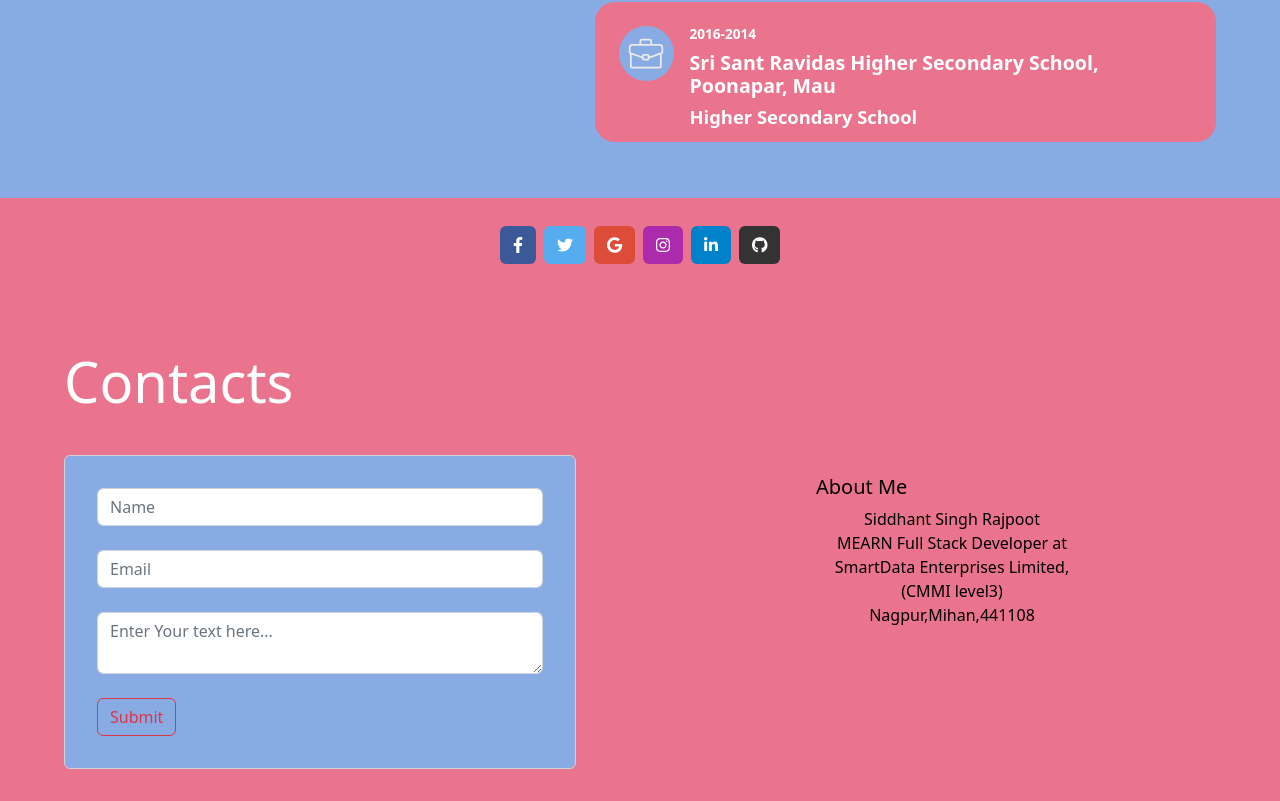
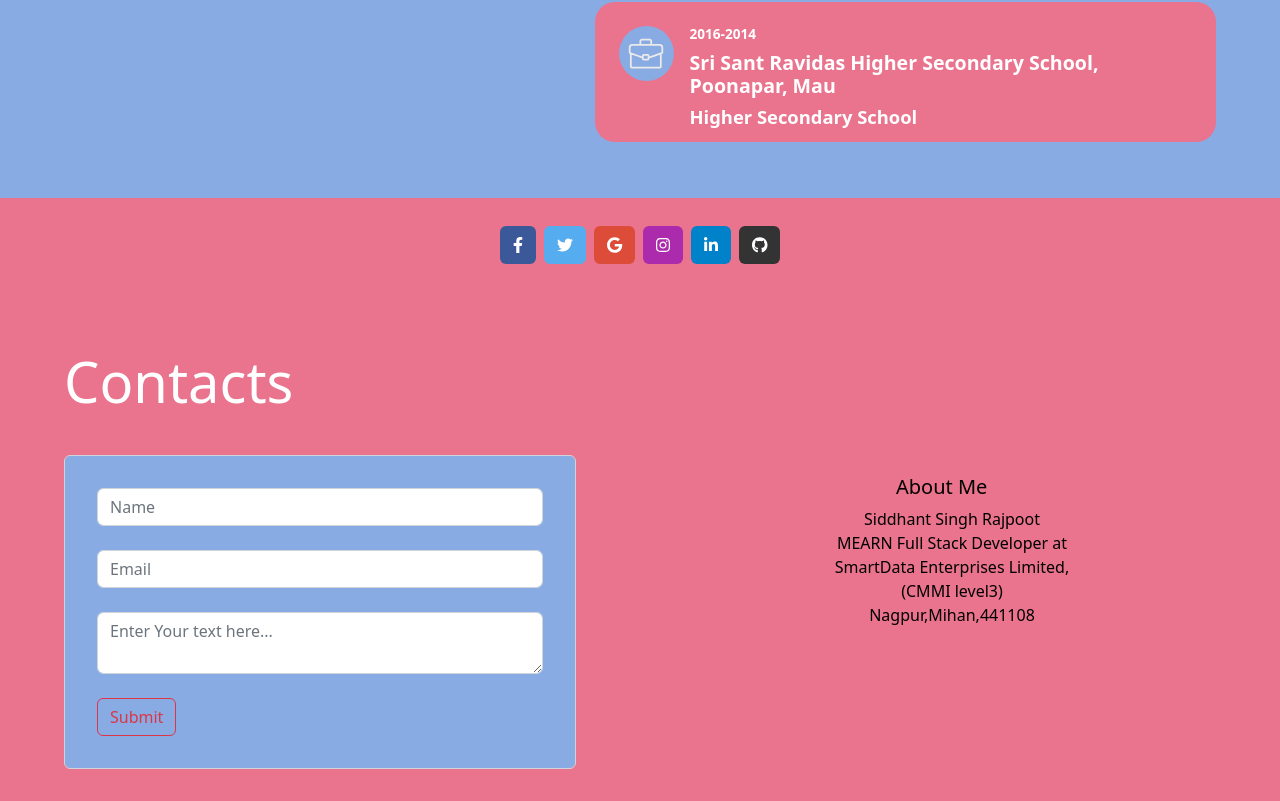
Before and after one commit to im-engineer/Portfolio, a React (Create React App) app in the folder frontend/: page / in a window 1280 px wide. Shown: the part 3501-4302 px from the top of the page. Built offline with nearby package versions, Linux system fonts and the light colour scheme; a web font is replaced by a local one.

Commit message:
changes in contact

```diff
--- a/frontend/src/component/Contact/Contact.css
+++ b/frontend/src/component/Contact/Contact.css
@@ -62,7 +62,7 @@
 }
 
 .contacts-details h5{
-    /* padding-left: 5rem; */
+    padding-left: 5rem;
     text-align: center;
 }
 
```
